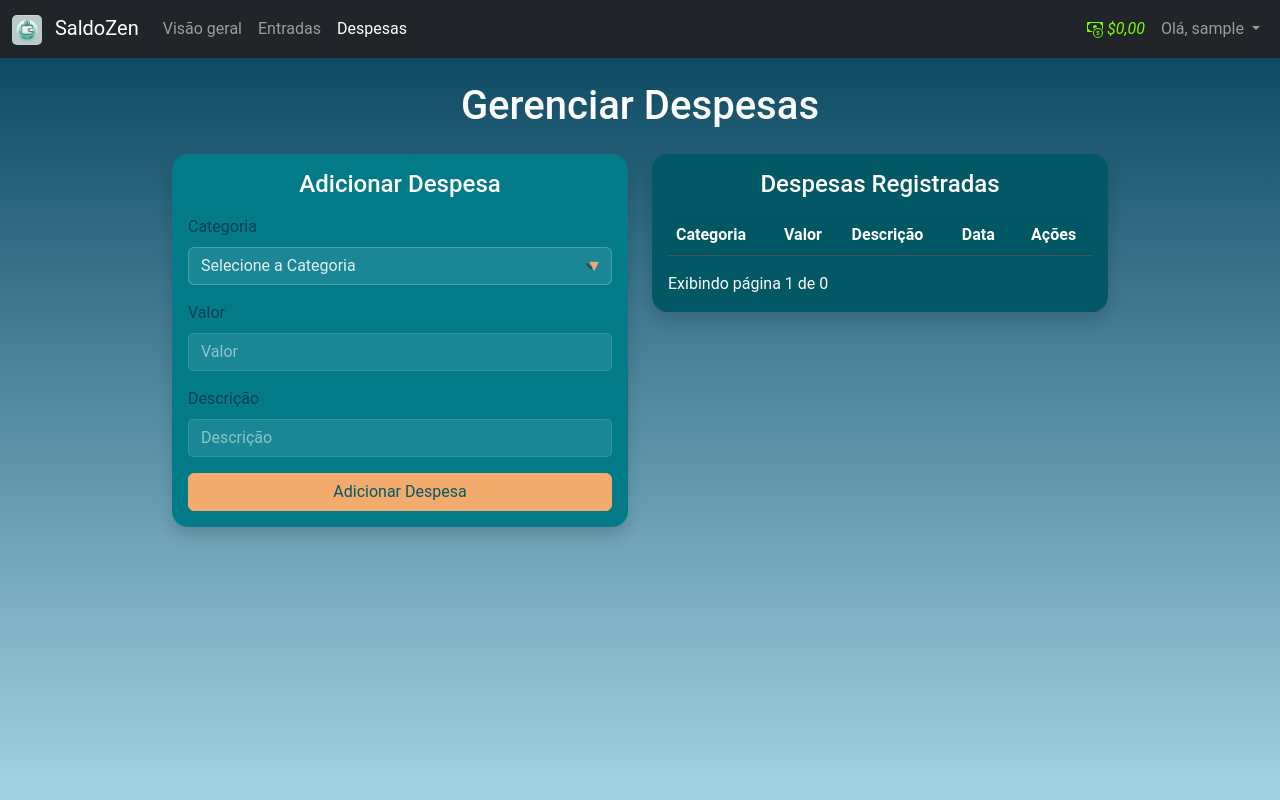
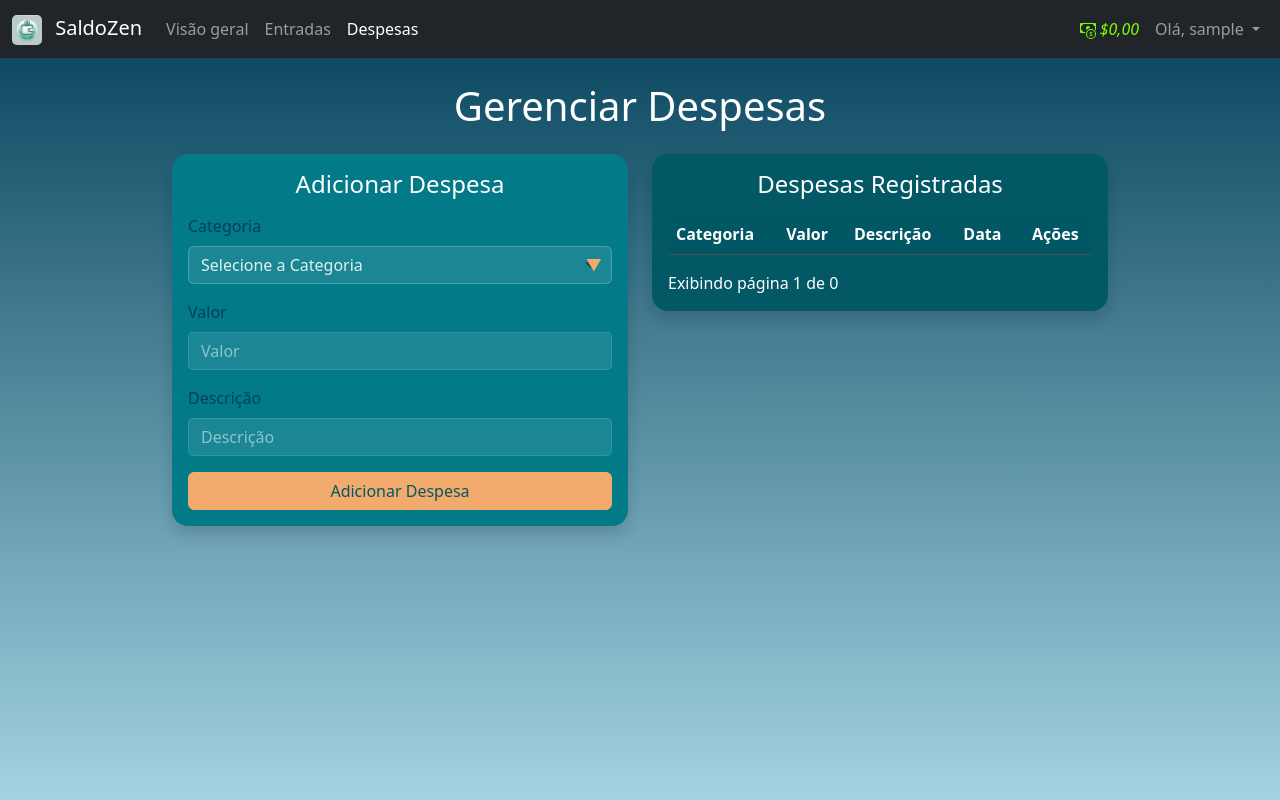
Before and after one commit to Antonio-pf/crud-ihc, a Flask app: page /despesas in a window 1280 px wide. Run offline with Flask 3, Linux system fonts and the light colour scheme; the visitor is signed in with stand-in values (Sample User, id 1); data comes from the database, SQL or seed files in the repository; data that the repository does not hold is empty.

Commit message:
style: import css for income

```diff
--- a/saldozen/templates/base.html
+++ b/saldozen/templates/base.html
@@ -16,6 +16,7 @@
     <link rel="stylesheet" href="{{ url_for('static', filename='css/alert.css') }}">
     <link rel="stylesheet" href="{{ url_for('static', filename='css/scroll.css') }}">
     <link rel="stylesheet" href="{{ url_for('static', filename='css/form.css') }}">
+    <link rel="stylesheet" href="{{ url_for('static', filename='css/income-expenses.css') }}">
     <link rel="icon" href="/static/images/teste.png" type="image/png">
     <link rel="stylesheet" href="https://cdn.jsdelivr.net/npm/bootstrap-icons@1.10.5/font/bootstrap-icons.css">
 
--- a/saldozen/templates/expense/expense.html
+++ b/saldozen/templates/expense/expense.html
@@ -110,11 +110,6 @@
         --text-primary: rgba(255, 255, 255, 0.87);
     }
 
-    body {
-        background-color: #f8f9fa;
-        font-family: 'Roboto', sans-serif;
-    }
-
     .custom-container {
         width: 100%;
         max-width: 100%;
```
